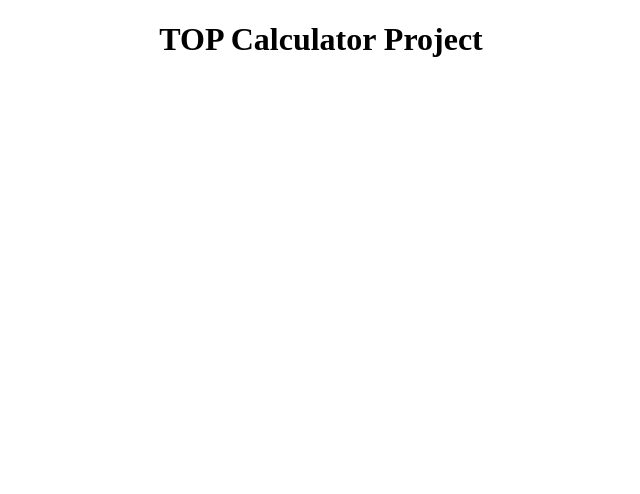
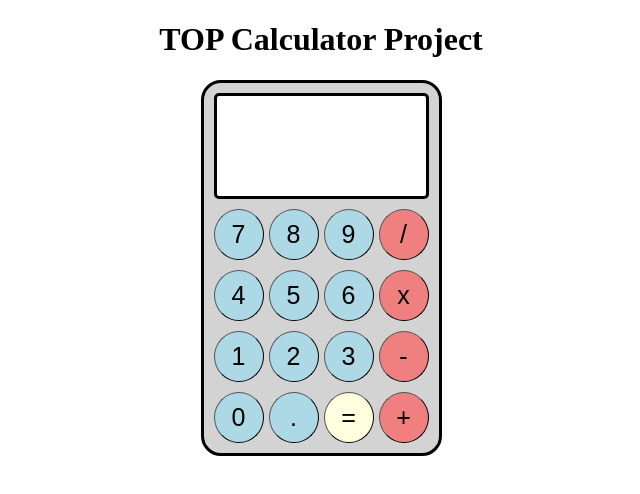
Before and after one commit to ViridescentSpirit/top-calculator, a plain HTML site: page index.html in a window 1280 px wide. Shown: the whole page, without its empty margins (319-959 px from the left). Drawn offline with Linux system fonts and the light colour scheme.

Commit message:
Create calculator front end
Built html structure for calculator and it's buttons. Styled with CSS
and used flexbox to arrange items into a user friendly layout. Created
div for display but have not populated with any text content as js
will be set up to drive calculator functions.

```diff
--- a/index.html
+++ b/index.html
@@ -10,7 +10,37 @@
         <div class="header">
             <h1>TOP Calculator Project</h1>
         </div>
-        <div class="content"></div>
+        <div class="content">
+            <span></span>
+            <div class="calculator">
+                <div class="display"></div>
+                <div class="row">
+                    <button class="numButton" id="7">7</button>
+                    <button class="numButton" id="8">8</button>
+                    <button class="numButton" id="9">9</button>
+                    <button class="operButton" id="/">/</button>
+                </div>
+                <div class="row">
+                    <button class="numButton" id="4">4</button>
+                    <button class="numButton" id="5">5</button>
+                    <button class="numButton" id="6">6</button>
+                    <button class="operButton" id="*">x</button>
+                </div>
+                <div class="row">
+                    <button class="numButton" id="1">1</button>
+                    <button class="numButton" id="2">2</button>
+                    <button class="numButton" id="3">3</button>
+                    <button class="operButton" id="-">-</button>
+                </div>
+                <div class="row">
+                    <button class="numButton" id="0">0</button>
+                    <button class="numButton" id=".">.</button>
+                    <button class="enterButton" id="=">=</button>
+                    <button class="operButton" id="+">+</button>
+                </div>
+            </div>
+            <span></span>
+        </div>
         <div class="footer"></div>
     </body>
 </html>
--- a/script.js
+++ b/script.js
@@ -1,5 +1,9 @@
 let a = 6
 let b = 3
+
+let firstNumber = 0;
+let secondNumber = 0;
+let operator = ``;
 
 function addition(a,b) {
     return a + b;
@@ -17,7 +21,24 @@ function division(a,b) {
     return a / b;
 }
 
-console.log(addition(a,b));
-console.log(subtraction(a,b));
-console.log(multiplication(a,b));
-console.log(division(a,b));
+function operate(firstNumber, secondNumber, operator) {
+    switch(operator) {
+            case `+`:
+                addition(firstNumber, secondNumber);
+                break;
+            case `-`:
+                subtraction(firstNumber, secondNumber);
+                break;
+            case `*`:
+                multiplication(firstNumber, secondNumber);
+                break;
+            case `/`:
+                division(firstNumber, secondNumber);
+                break;
+    }
+}
+
+// console.log(addition(a,b));
+// console.log(subtraction(a,b));
+// console.log(multiplication(a,b));
+// console.log(division(a,b));
--- a/style.css
+++ b/style.css
@@ -1,3 +1,60 @@
 h1 {
     text-align: center;
 }
+
+.content {
+    display: flex;
+    justify-content: center;
+}
+
+.calculator {
+    padding: 10px;
+    border-style: solid;
+    border-color: black;
+    border-radius: 20px;
+    background-color: lightgray;
+    display: flex;
+    flex-direction: column;
+    gap: 10px;
+}
+
+.row {
+    display: flex;
+    justify-content: space-evenly;
+    gap: 5px;
+}
+
+.display {
+    height: 100px;
+    border-style: solid;
+    border-color: black;
+    border-radius: 5px;
+    background-color: white;
+}
+
+button {
+    padding: 10px;
+    width: 50px;
+    aspect-ratio: 1/1;
+    font-size: 25px;
+    text-align: center;
+    vertical-align: center;
+    border-radius: 50%;
+    border-width: 1px;
+}
+
+.numButton {
+    background-color: lightblue;
+}
+
+.operButton {
+    background-color: lightcoral;
+}
+
+.enterButton {
+    background-color: lightyellow;
+}
+
+span {
+    width: 50px;
+}
```
